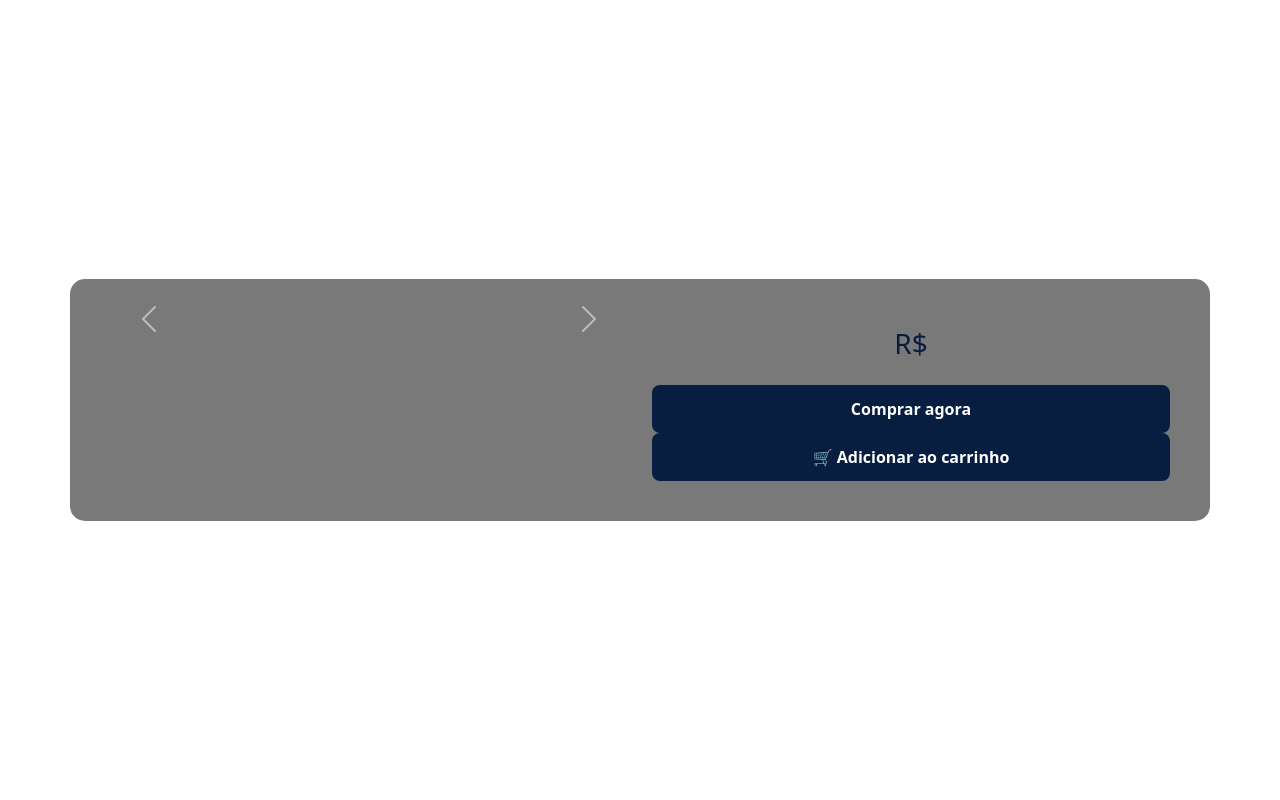
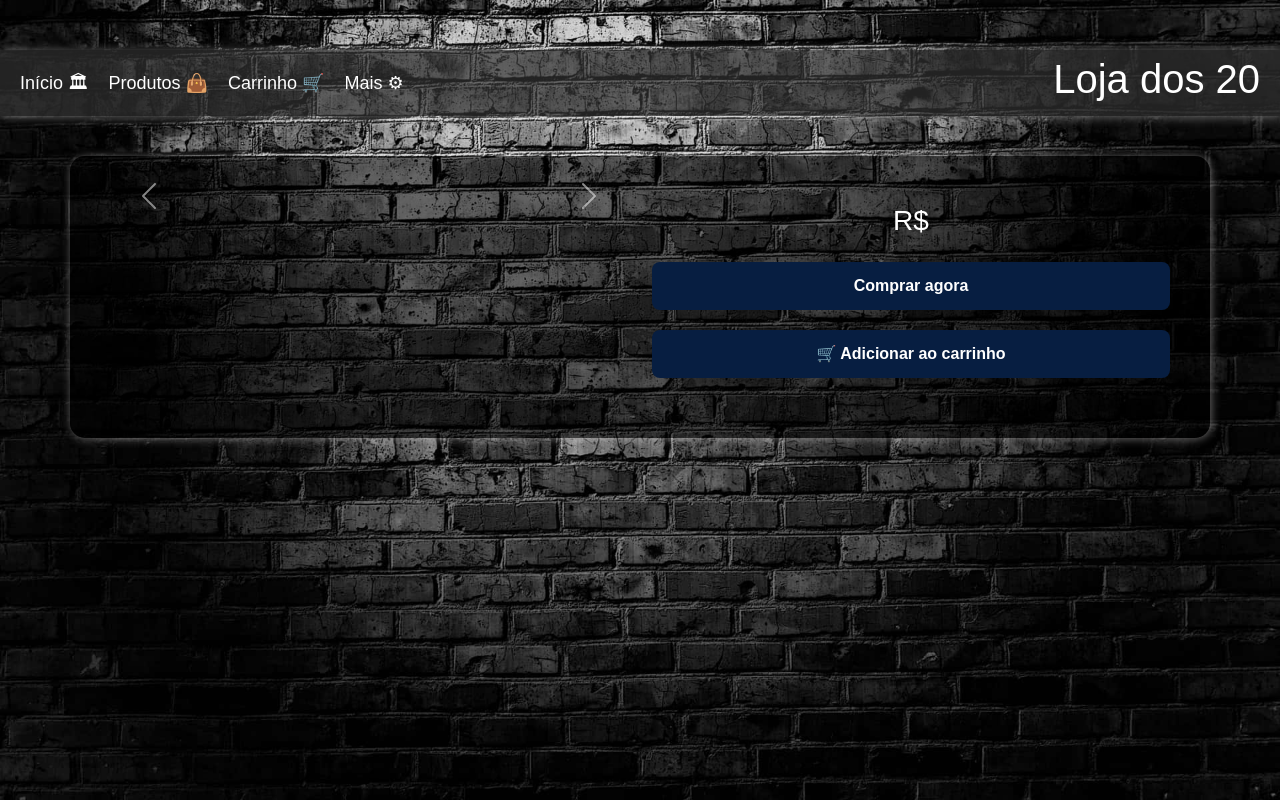
Before and after one commit to HenriqueDiomedes/formulario, a Django app: template ecommerce/templates/detalhes_produto.html in a window 1280 px wide. Run offline with Django 5.2, Linux system fonts and the light colour scheme; the template is opened without the code that fills it, so the values that code supplies are empty.

Commit message:
atualização do form detalhes_produto
add configurações de imagens, e configurações de botões, add imagem de fundo

```diff
--- a/core/urls.py
+++ b/core/urls.py
@@ -25,7 +25,7 @@ urlpatterns = [
     path('', views.index, name='index'),
     path('produto/', views.formProduto, name='form_produto'),
     path('produtos/', views.lista_Produtos, name='lista_produtos'),
-    path('produto/<int:id>', views.detalheProduto, name = 'detalhe_produto'),
+    path('produto/<int:id>', views.detalhesProduto, name = 'detalhes_produto'),
 
    #cliente
     path('cliente/', views.formCliente, name='form_cliente'),
--- a/ecommerce/templates/detalhes_produto.html
+++ b/ecommerce/templates/detalhes_produto.html
@@ -11,13 +11,40 @@
 
     <style>
         body {
-            background-image: (url('/static/img/FundoFormulariosIndex.jpg'));
+            background-image: url('/static/img/FundoFormulariosIndex.jpg');
+            background-size: cover;
+            background-position: center;
+            background-repeat: no-repeat;
+            background-attachment: fixed;
+            padding-top: 50px;
+            font-family: Arial, sans-serif;
+        }
+
+        header {
+            background-color: #333333ad;
+            color: #fff;
+            padding: 5px 20px;
             display: flex;
-            justify-content: center;
+            margin-top: 0px;
+            margin-bottom: 40px;
+            box-shadow: 1px 1px 10px rgba(255, 255, 255, 0.4);
+            justify-content: space-between;
             align-items: center;
-            min-height: 100vh;
-            margin: 0;
-            font-family: system-ui, sans-serif;
+        }
+
+        .menu {
+            display: flex;
+            gap: 20px;
+        }
+
+        .menu a {
+            color: white;
+            text-decoration: none;
+            font-size: 18px;
+        }
+
+        .menu a:hover {
+            color: #ddd;
         }
 
         .container-detalhes {
@@ -33,13 +60,14 @@
         }
 
         h2, h3, p {
-            color: #071E41;
+            color: white;
         }
 
         .btn-primary {
             background-color: #071E41;
             border: none;
             padding: 12px 24px;
+            margin-bottom: 20px;
             font-weight: 600;
             border-radius: 8px;
             transition: transform 0.2s ease;
@@ -52,12 +80,22 @@
 </head>
 
 <body>
+    <header>
+        <div class="menu">
+            <a href="{% url 'index' %}">Início 🏛</a>
+            <a href="{% url 'lista_produtos' %}">Produtos 👜</a>
+            <a href="#">Carrinho 🛒</a>
+            <a href="#">Mais ⚙</a>
+        </div>
+        <h1>Loja dos 20</h1>
+    </header>
+
     <div class="container container-detalhes">
         <div class="row">
             <div class="col-md-6">
                 <div id="carouselProduto" class="carousel slide" data-bs-ride="carousel">
                     <div class="carousel-inner">
-                        {% for imagem in produto.imagens %}
+                        {% for imagem in imagens %}
                         <div class="carousel-item {% if forloop.first %}active{% endif %}">
                             <img src="{{ imagem }}" class="d-block w-100" alt="Imagem do produto">
                         </div>
```
Also changed, not shown: ecommerce/templates/form_produto.html (+19 -17 lines), ecommerce/templates/lista_produtos.html (+6 -4 lines), ecommerce/views.py (+15 -4 lines), static/img/produto/IMG-20250218-WA0193.jpg (added), static/img/produto/IMG-20250218-WA0195.jpg (added), static/img/produto/IMG-20250218-WA0196.jpg (added).
